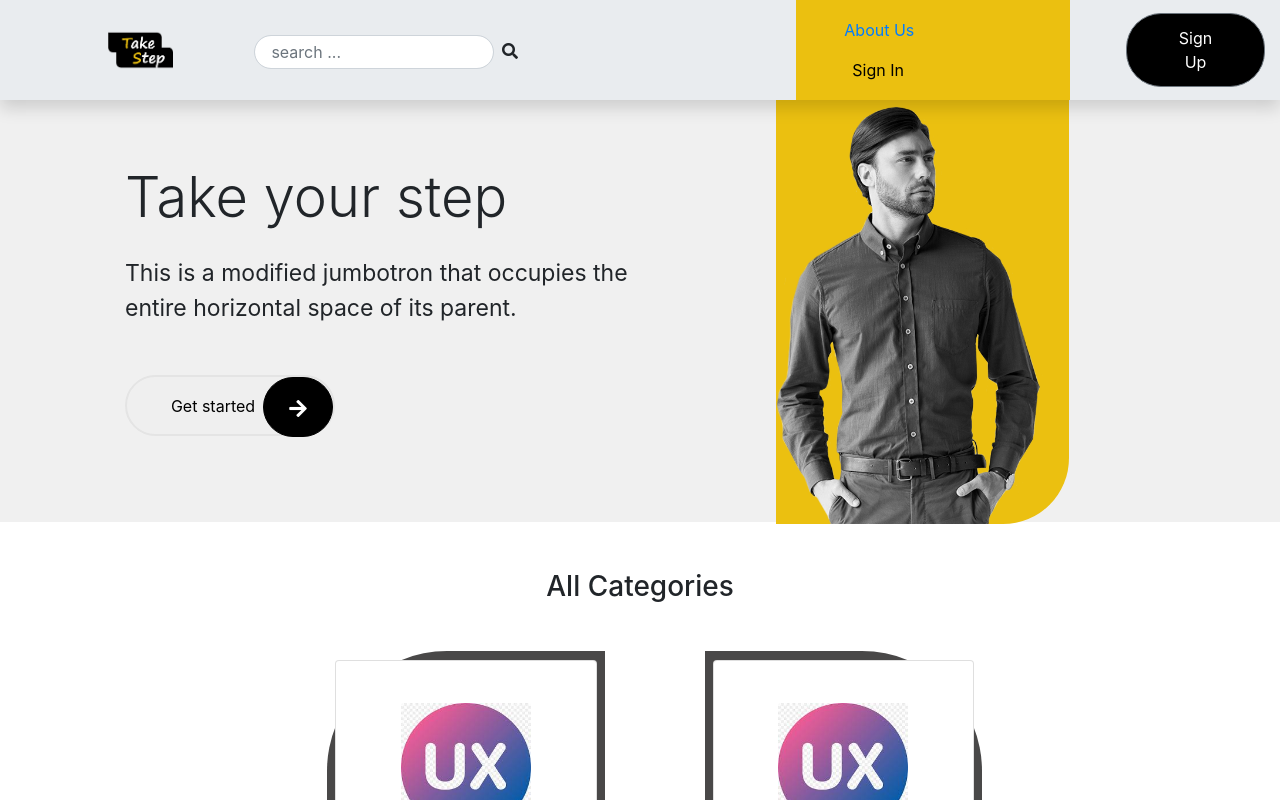
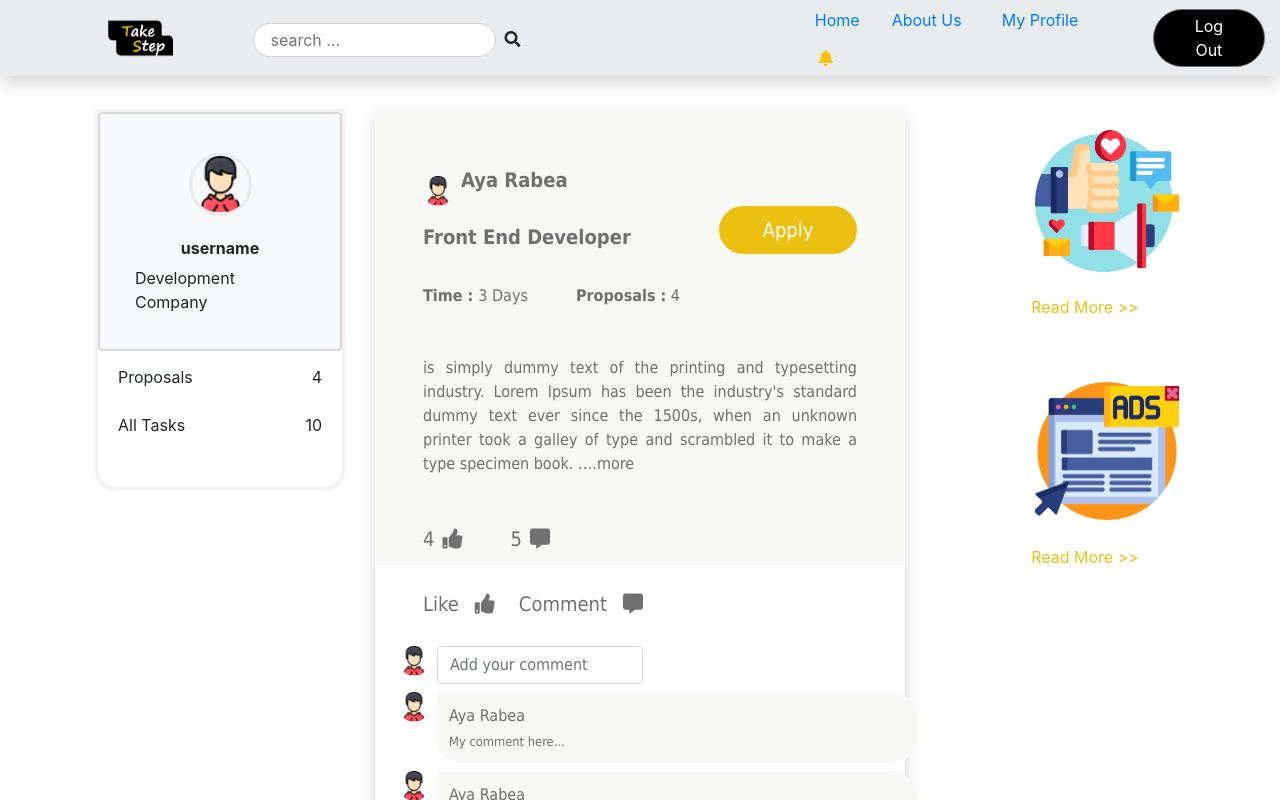
Before and after one commit to maieltayeb/Take-Step-React, a React (Create React App) app: page / in a window 1280 px wide. Before the commit this address led to /wlcomePage. Shown: the top 800 px of the page. Built offline with nearby package versions, Linux system fonts and the light colour scheme.

Commit message:
Meeting changes

```diff
--- a/src/App.js
+++ b/src/App.js
@@ -8,6 +8,7 @@ import AddEducation from "./Components/Modal/AddEducationModal/AddEducation";
 import ModalPost from "./Components/Modal/AddPostModel/modal";
 import ModalCreateTask from "./Components/Modal/CreatTaskModal/modal";
 import FeedbackModel from "./Components/Modal/AddFeedbackModel/AddFeedbackModal";
+import Post from "./Components/post/post";
 
 import BussinessOwnerProfile from "./Pages/BusinessOwnerProfile/bussinessowner";
 import VolunteerProfile from "./Pages/VolunteerProfile/volunteerprofile";
@@ -26,17 +27,17 @@ import ProjectLink from "./Components/ProjectLink/project-Link-Component";
 function App() {
   return (
     <React.Fragment>
+      {/* <Post /> */}
       {/* <Welcome></Welcome> */}
       {/* <Example /> */}
       {/* <NotificationDropdown /> */}
       {/* <Login></Login> */}
-      {/* <SignUp /> */}
       {/* <Portflio /> */}
       {/* <OwnerProfileCard /> */}
       {/* <NotificationDropdown /> */}
       {/* <HomePage></HomePage> */}
       {/* <HomePageOwner></HomePageOwner> */}
-      {/* <HomePageVolunteer></HomePageVolunteer> */}
+      <HomePageVolunteer></HomePageVolunteer>
       {/* <TaskSubmittedFrame /> */}
 
       {/* <WelcomePage></WelcomePage> */}
@@ -44,6 +45,7 @@ function App() {
       {/* <HowItWorkCard></HowItWorkCard> */}
       {/* <VolunteerProfile></VolunteerProfile> */}
       {/* <BussinessOwnerProfile></BussinessOwnerProfile> */}
+      {/* <SignUp /> */}
       {/* <Footer></Footer> */}
       {/* <AddEducation /> */}
       {/* <AddSkill /> */}
@@ -58,12 +60,12 @@ function App() {
       {/* <TaskDetails /> */}
       {/* <TaskSubmittedFrame /> */}
       {/* <ProjectLink></ProjectLink> */}
-      <Switch>
+      {/* <Switch>
         <Route path="/signUp" component={SignUp} />
         <Route path="/logIn" component={Login} />
         <Route path="/wlcomePage" exact component={WelcomePage} />
         <Redirect from="/" exact to="/wlcomePage" />
-      </Switch>
+      </Switch> */}
     </React.Fragment>
   );
 }
--- a/src/Components/post/post.css
+++ b/src/Components/post/post.css
@@ -81,3 +81,6 @@
 input:focus {
   outline: none;
 }
+.username-post {
+  display: inline-block;
+}
--- a/src/Components/post/post.js
+++ b/src/Components/post/post.js
@@ -6,6 +6,13 @@ const Post = props => {
     <>
       <div className="postContainer shadow">
         <div className=" pl-5 pt-5 pr-5 clearfix">
+          <div>
+            <img
+              className="post-img mt-3 rounded-circle username-post"
+              src="./img/people.png"
+            />
+            <p className=" m-2 postOwnerNameStyle username-post">Aya Rabea</p>
+          </div>
           <p className="ml-0 mt-3  postOwnerNameStyle float-left">
             Front End Developer
           </p>
--- a/src/Pages/BusinessOwnerProfile/bussinessowner.js
+++ b/src/Pages/BusinessOwnerProfile/bussinessowner.js
@@ -19,7 +19,7 @@ const BussinessOwnerProfile = props => {
                   className="p-3 text-warning"
                   style={{ backgroundColor: "#494848" }}
                 >
-                  My Posts
+                  My Jobs
                 </ToastHeader>
                 <ToastBody className="p-0">
                   <TaskProfile></TaskProfile>
--- a/src/Pages/TaskSubmit/task-submitted-frame.js
+++ b/src/Pages/TaskSubmit/task-submitted-frame.js
@@ -16,8 +16,6 @@ const TaskSubmittedFrame = props => {
         </div>
 
         <TaskSubmit />
-        <TaskSubmit />
-        <TaskSubmit />
       </div>
     </div>
   );
```
Also changed, not shown: src/Redux/actions/actionCreator.js (deleted), src/Redux/actions/jobActionCreator.js (added), src/Redux/actions/taskActionCreator.js (added), src/Redux/middlewares/miid.js (deleted).
